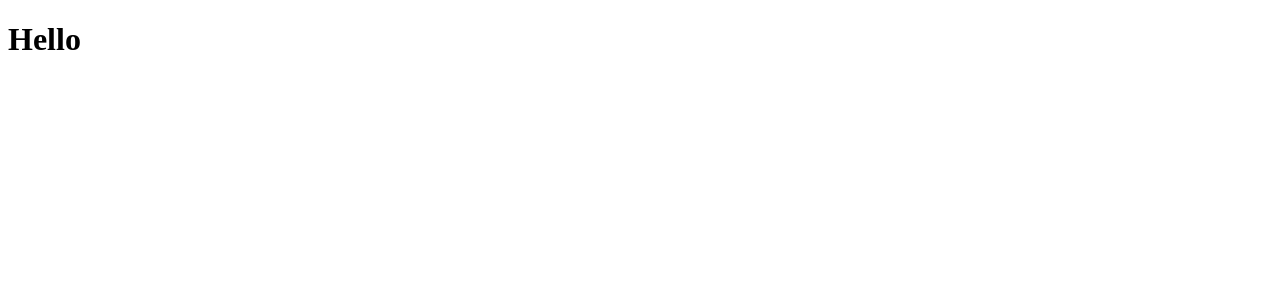
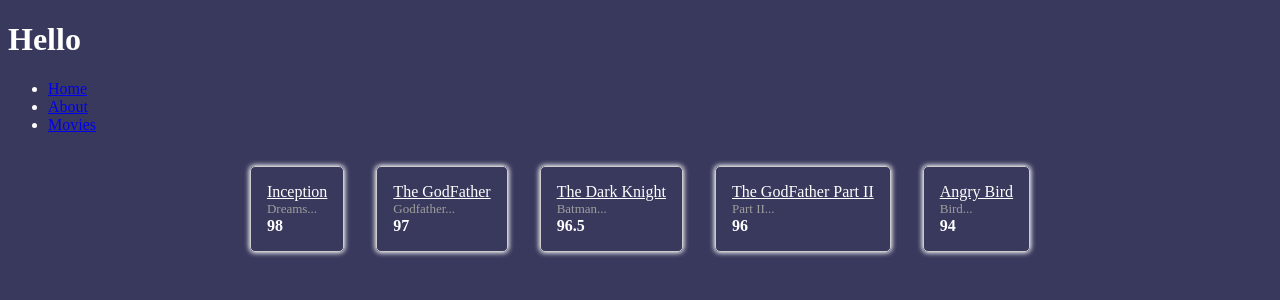
Before and after one commit to kakbi/react-movies-db, a React (Vite) app: page /movies in a window 1280 px wide. Shown: the top 300 px of the page. Built offline with nearby package versions, Linux system fonts and the light colour scheme.

Commit message:
feat: add movies list page with initial data; setup redux store and root reducer

```diff
--- a/package.json
+++ b/package.json
@@ -14,7 +14,9 @@
     "match-sorter": "^8.2.0",
     "react": "^19.2.0",
     "react-dom": "^19.2.0",
+    "react-redux": "^9.2.0",
     "react-router-dom": "^7.12.0",
+    "redux": "^5.0.1",
     "sort-by": "^1.2.0"
   },
   "devDependencies": {
--- a/src/App.tsx
+++ b/src/App.tsx
@@ -1,7 +1,28 @@
+import { Link, Outlet } from 'react-router-dom';
 import './App.css';
 
 function App() {
-    return <h1>Hello</h1>;
+    return (
+        <>
+            <header>
+                <h1>Hello</h1>
+                <ul>
+                    <li>
+                        <Link to="/">Home</Link>
+                    </li>
+                    <li>
+                        <Link to="/about">About</Link>
+                    </li>
+                    <li>
+                        <Link to="/movies">Movies</Link>
+                    </li>
+                </ul>
+            </header>
+            <main>
+                <Outlet />
+            </main>
+        </>
+    );
 }
 
 export default App;
--- /dev/null
+++ b/src/features/About/About.tsx
@@ -0,0 +1,3 @@
+export default function About() {
+    return <div>About</div>;
+}
--- /dev/null
+++ b/src/features/Movies/MovieCard.tsx
@@ -0,0 +1,18 @@
+import { Link } from 'react-router-dom';
+
+interface MovieCardProps {
+    id: number;
+    title: string;
+    overview: string;
+    popularity: number;
+}
+
+export function MovieCard({ id, title, overview, popularity }: MovieCardProps) {
+    return (
+        <div className="movies-card">
+            <Link to={`/movies/${id}`}>{title}</Link>
+            <div className="movies-card-overview">{overview}</div>
+            <div className="movies-card-pop">{popularity}</div>
+        </div>
+    );
+}
--- /dev/null
+++ b/src/features/Movies/Movies.css
@@ -0,0 +1,26 @@
+.movies-list {
+    display: flex;
+    justify-content: center;
+}
+.movies-card {
+    margin: 1rem;
+    padding: 1rem;
+    display: flex;
+    flex-direction: column;
+    border: 1px solid #ccc;
+    border-radius: 5px;
+    box-shadow: 0px 0px 5px 1px;
+}
+
+.movies-card a {
+    color: white;
+}
+
+.movies-card-overview {
+    font-size: small;
+    color: #9e9e9e;
+}
+
+.movies-card-pop {
+    font-weight: bold;
+}
--- /dev/null
+++ b/src/features/Movies/Movies.tsx
@@ -0,0 +1,36 @@
+import type { Movie } from '../../reducers/movies';
+import { connect } from 'react-redux';
+import type { RootState } from '../../store';
+import { MovieCard } from './MovieCard';
+
+import './Movies.css';
+
+interface MoviesProps {
+    movies: Movie[];
+}
+
+function Movies({ movies }: MoviesProps) {
+    return (
+        <section>
+            <div className="movies-list">
+                {movies.map((m) => (
+                    <MovieCard
+                        key={m.id}
+                        id={m.id}
+                        title={m.title}
+                        overview={m.overview}
+                        popularity={m.popularity}
+                    />
+                ))}
+            </div>
+        </section>
+    );
+}
+
+const mapStateToProps = (state: RootState) => ({
+    movies: state.movies.top,
+});
+
+const connector = connect(mapStateToProps);
+
+export default connector(Movies);
--- a/src/index.css
+++ b/src/index.css
@@ -0,0 +1,4 @@
+body {
+    background-color: rgb(57, 57, 93);
+    color: white;
+}
--- a/src/main.tsx
+++ b/src/main.tsx
@@ -1,5 +1,33 @@
 import { createRoot } from 'react-dom/client';
 import './index.css';
 import App from './App.tsx';
+import { createBrowserRouter, RouterProvider } from 'react-router-dom';
+import About from './features/About/About.tsx';
+import Movies from './features/Movies/Movies.tsx';
+import { Provider } from 'react-redux';
+import store from './store.ts';
 
-createRoot(document.getElementById('root')!).render(<App />);
+const router = createBrowserRouter([
+    {
+        path: '/',
+        element: (
+            <Provider store={store}>
+                <App />
+            </Provider>
+        ),
+        children: [
+            {
+                path: '/about',
+                element: <About />,
+            },
+            {
+                path: '/movies',
+                element: <Movies />,
+            },
+        ],
+    },
+]);
+
+createRoot(document.getElementById('root')!).render(
+    <RouterProvider router={router} />,
+);
--- /dev/null
+++ b/src/reducers/index.ts
@@ -0,0 +1,9 @@
+import { combineReducers } from 'redux';
+
+import moviesReducer from './movies';
+
+const rootReducer = combineReducers({
+    movies: moviesReducer,
+});
+
+export default rootReducer;
--- /dev/null
+++ b/src/reducers/movies.ts
@@ -0,0 +1,48 @@
+import type { Action, Reducer } from 'redux';
+
+export interface Movie {
+    id: number;
+    title: string;
+    popularity: number;
+    overview: string;
+}
+
+interface MovieState {
+    top: Movie[];
+}
+
+const initialState: MovieState = {
+    top: [
+        { id: 1, title: 'Inception', popularity: 98, overview: 'Dreams...' },
+        {
+            id: 2,
+            title: 'The GodFather',
+            popularity: 97,
+            overview: 'Godfather...',
+        },
+        {
+            id: 3,
+            title: 'The Dark Knight',
+            popularity: 96.5,
+            overview: 'Batman...',
+        },
+        {
+            id: 4,
+            title: 'The GodFather Part II',
+            popularity: 96,
+            overview: 'Part II...',
+        },
+        {
+            id: 5,
+            title: 'Angry Bird',
+            popularity: 94,
+            overview: 'Bird...',
+        },
+    ],
+};
+
+const moviesReducer: Reducer<MovieState, Action> = (state, action) => {
+    return initialState;
+};
+
+export default moviesReducer;
--- /dev/null
+++ b/src/store.ts
@@ -0,0 +1,9 @@
+import { createStore } from 'redux';
+
+import rootReducer from './reducers/index';
+
+const store = createStore(rootReducer);
+
+export type RootState = ReturnType<typeof store.getState>;
+
+export default store;
```
Also changed, not shown: 1 other file (tests, documents, lock files or other folders).
